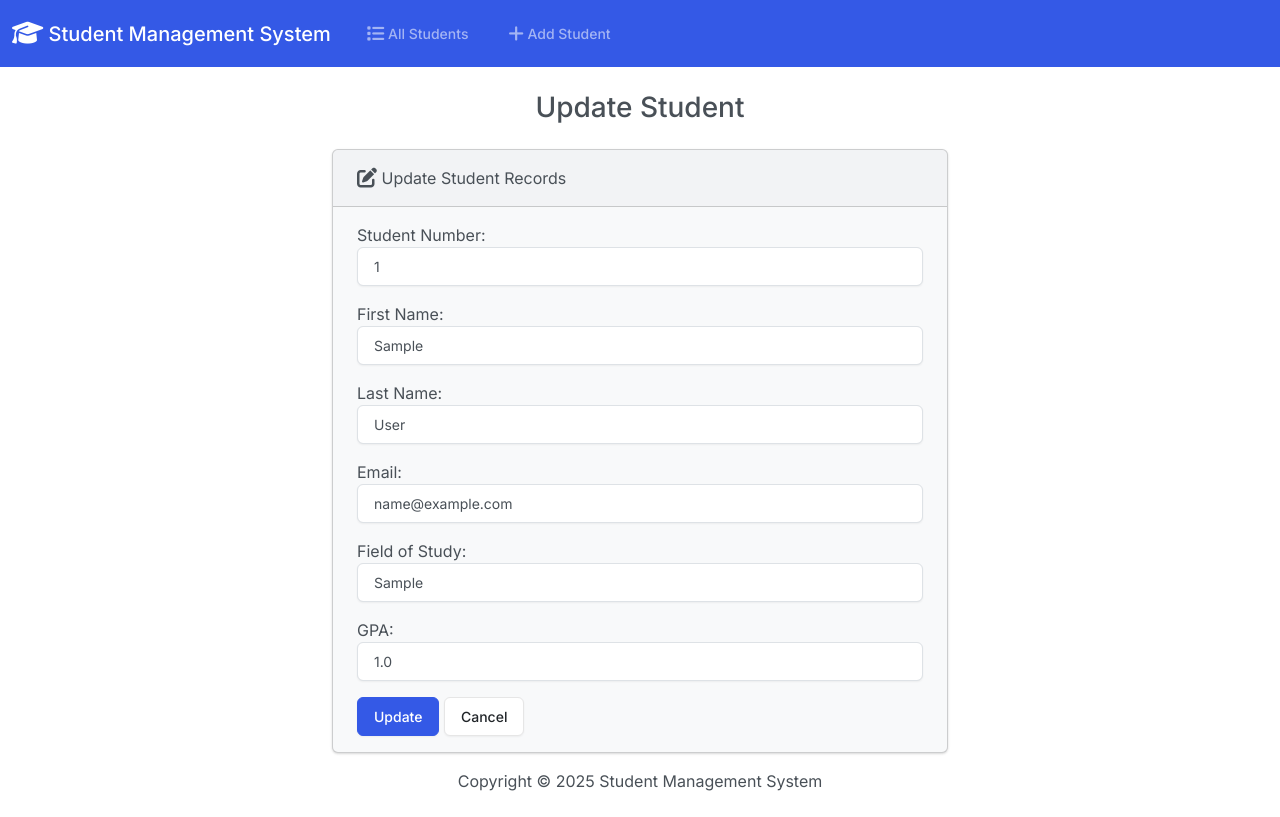
After one commit to MohamedAbdelmajidBoutahar/Students-Management-System---Dajngo-Project, a Django app: page /edit/1/ in a window 1280 px wide. The commit adds this page. Run offline with Django 5.2, Linux system fonts and the light colour scheme; tables that the repository leaves empty hold one stand-in row (values such as "Sample post"); some libraries are stand-ins or nearby versions.

Commit message:
Implement student editing feature: - Added 'edit' view - Configured URL pattern for editing a student - Created HTML template for student editing

```diff
--- /dev/null
+++ b/students/templates/students/edit.html
@@ -0,0 +1,29 @@
+{% extends "students/base.html" %}
+
+{% block body %}
+    <h3 class="text-center m-4">Update Student</h3>
+    {% if success %}
+        <div class="alert alert-success" role="alert">
+            The student updated successfully.
+            <a href="{% url 'index' %}" class="alert-link">Go to Home Page.</a>
+        </div>
+    {% else %}
+        <div class="row justify-content-center">
+            <div class="col-6">
+                <div class="card bg-light mb-3">
+                    <div class="card-header">
+                        <i class="fa-solid fa-pen-to-square fa-lg"></i> Update Student Records
+                    </div>
+                    <div class="card-body">
+                        <form action="" method="POST">
+                            {% csrf_token %}
+                            {{ form.as_p }}
+                            <button type="submit" class="btn btn-primary">Update</button>
+                            <a href="{% url 'index' %}" class="btn btn-secondary">Cancel</a>
+                        </form>
+                    </div>
+                </div>
+            </div>
+        </div>
+    {% endif %}
+{% endblock %}
--- a/students/urls.py
+++ b/students/urls.py
@@ -5,4 +5,5 @@ urlpatterns = [
     path('', views.index, name='index'),
     path('<int:id>', views.view_student, name='view_student'),
     path('add/', views.add, name='add'),
+    path('edit/<int:id>/', views.edit, name='edit'),
 ]
--- a/students/views.py
+++ b/students/views.py
@@ -44,3 +44,20 @@ def add(request):
     return render(request, 'students/add.html', {
         'form': StudentForm()
     })
+
+def edit(request, id):
+    if request.method == 'POST':
+        student = Student.objects.get(pk=id)
+        form = StudentForm(request.POST, instance=student)
+        if form.is_valid():
+            form.save()
+            return render(request, 'students/edit.html', {
+                'form': form,
+                'success': True
+            })
+    else:
+        student = Student.objects.get(pk=id)
+        form = StudentForm(instance=student)
+    return render(request, 'students/edit.html', {
+        'form': form
+    })
```
Also changed, not shown: students/templates/students/index.html (+7 -1 lines).
